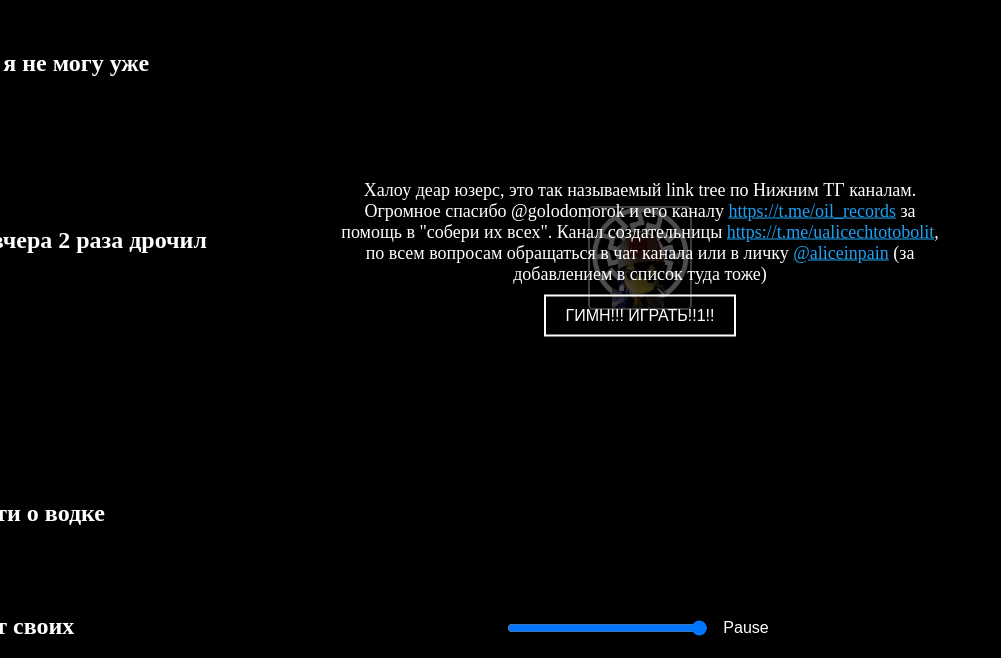
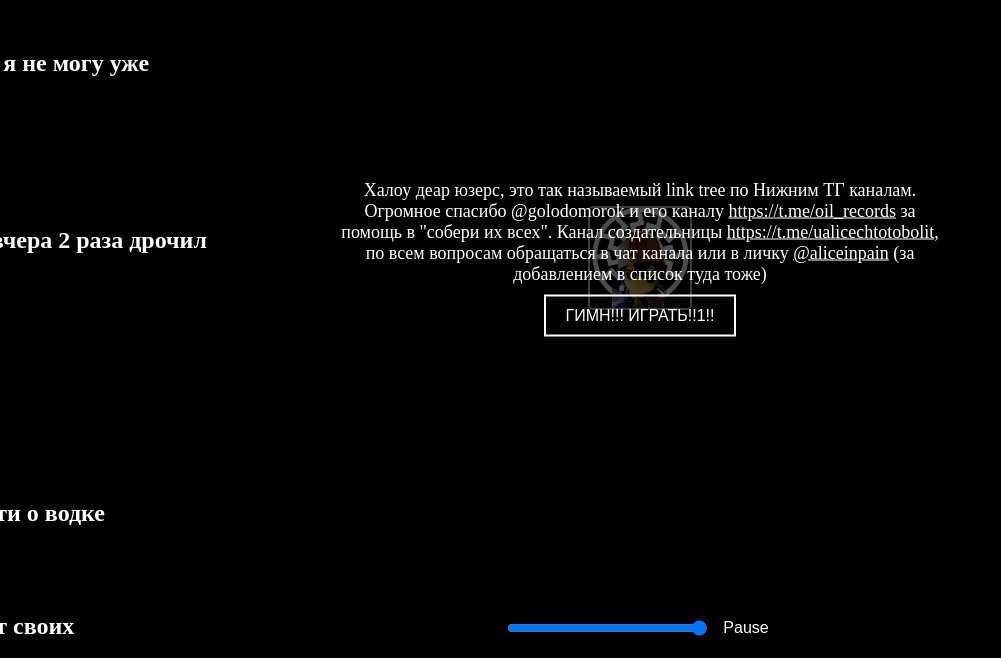
Before and after one commit to aliceinchain/nijniitg, a plain HTML site: page index.html in a window 1280 px wide. Shown: the part 142-800 px from the top of the page, without its empty margins (0-1001 px from the left). Drawn offline with Linux system fonts and the light colour scheme.

Commit message:
modified:   styles.css

```diff
--- a/styles.css
+++ b/styles.css
@@ -145,12 +145,12 @@ body {
 }
 
 #info-panel a {
-    color: #1DA1F2; /* Цвет ссылки */
+    color: #ffffff; /* Цвет ссылки */
     text-decoration: underline; /* Подчеркивание ссылки */
 }
 
 #info-panel a:hover {
-    color: #0078d7; /* Цвет ссылки при наведении */
+    color: #ffffff; /* Цвет ссылки при наведении */
 }
 
 #start-audio-button {
```
